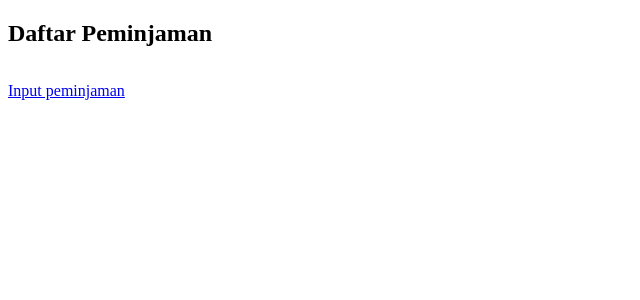
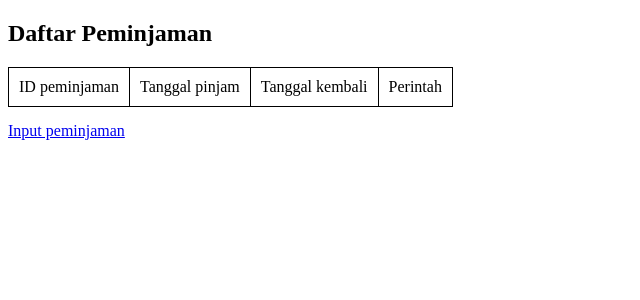
Before and after one commit to dessyfitriaya/PRAKTIKUM-WEB-II, a PHP site: page /Peminjaman.php in a window 1280 px wide. Shown: the top 300 px of the page, without its empty margins (0-640 px from the left). Run offline with PHP 8.4, Linux system fonts and the light colour scheme; data that the repository does not hold is empty.

Commit message:
Peminjaman.php

```diff
--- a/PRAKTIKUM5/Peminjaman.php
+++ b/PRAKTIKUM5/Peminjaman.php
@@ -9,15 +9,21 @@
                 border-collapse: collapse;
                 padding: 10px;
             }
-            table { margin-bottom: 15px; }
-            p {
-                color: red;
+            table {
+                margin-bottom: 15px;
             }
         </style>
     </head>
     <body>
         <table>
             <form action="Model.php" method="post">
+                <tr>
+                    <td>ID peminjaman</td>
+                    <td>Tanggal pinjam</td>
+                    <td>Tanggal kembali</td>
+                    <td colspan='2'>Perintah</td>
+                </tr>
+
                 <?php
                     include "koneksi.php";
 
```
